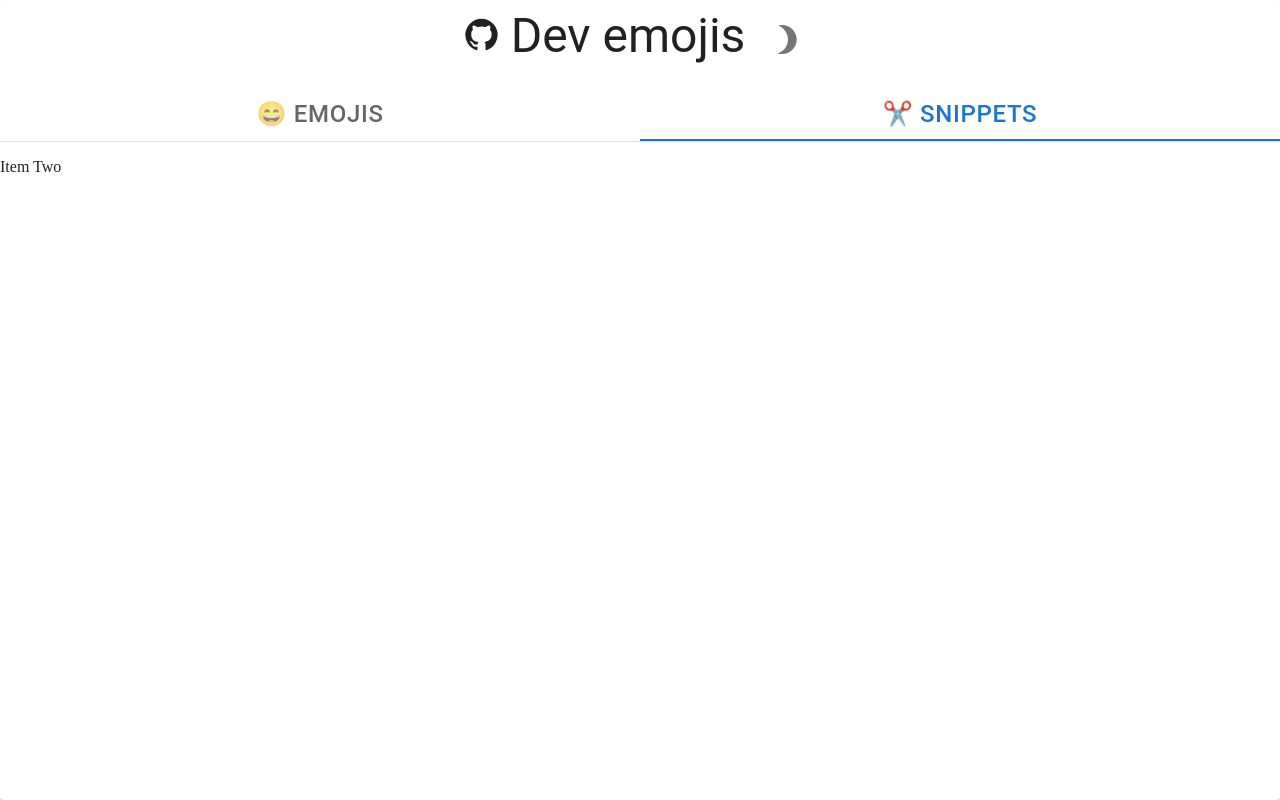
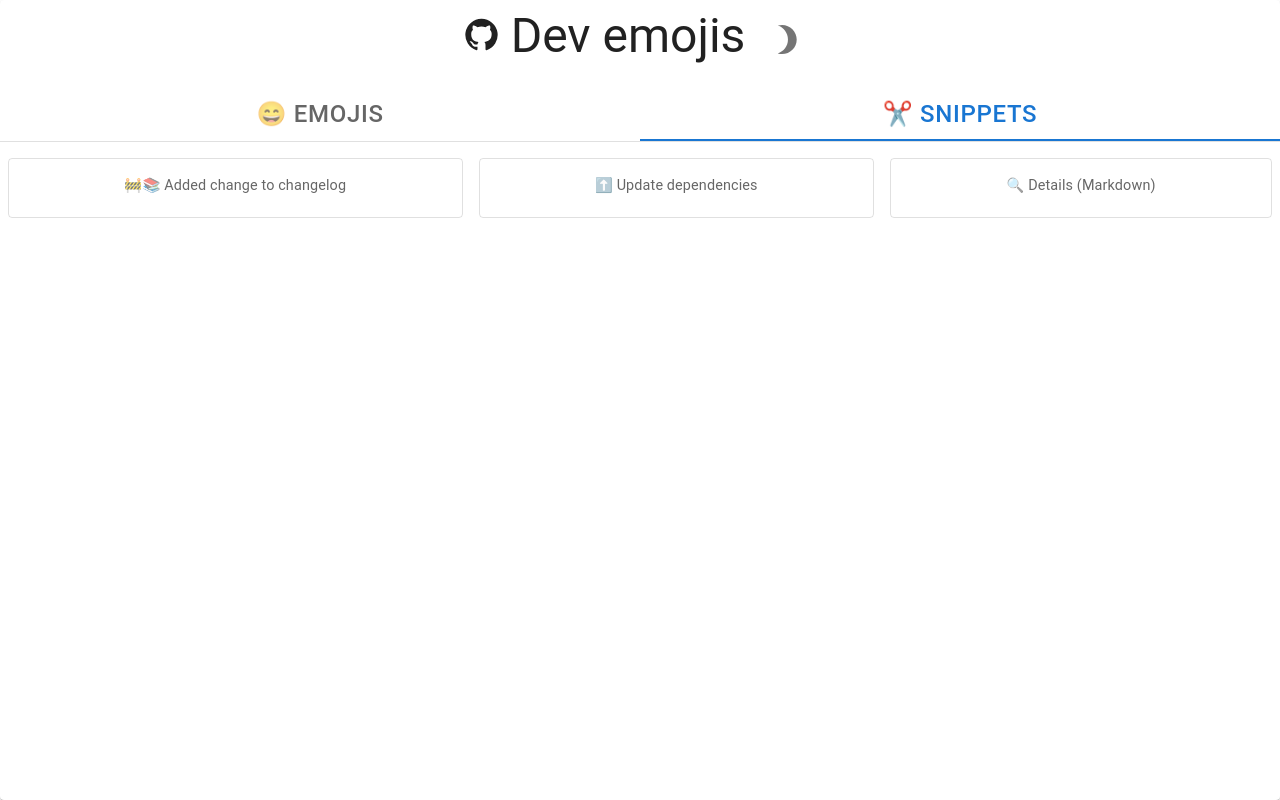
Before and after one commit to s-weigand/dev-emoji-page, a React (Vite) app: page / in a window 1280 px wide. Both pictures are taken after a click on the tab "✂️ SNIPPETS". Built offline with nearby package versions, Linux system fonts and the light colour scheme.

Commit message:
✨ Added SnippetCards

```diff
--- a/src/scss/style.scss
+++ b/src/scss/style.scss
@@ -8,6 +8,7 @@ body {
   flex-flow: row wrap;
   justify-content: center;
   gap: 1rem;
+  padding-inline: 0.5rem;
 }
 
 a.gh-link {
--- a/src/ts/App.tsx
+++ b/src/ts/App.tsx
@@ -7,6 +7,7 @@ import useMediaQuery from '@mui/material/useMediaQuery';
 import { ContentTabs } from './ContentTabs';
 import { Header } from './Header';
 import { IconCards } from './IconCards';
+import { SnippetCards } from './SnippetCards';
 
 const preferredMode = (): 'light' | 'dark' => {
   const savedTheme = localStorage.getItem('devEmojiTheme') as
@@ -66,7 +67,7 @@ export const App = (): React.ReactElement<typeof ThemeProvider> => {
               { label: '😄 Emojis', content: <IconCards /> },
               {
                 label: '✂️ Snippets',
-                content: <span>Item Two</span>,
+                content: <SnippetCards />,
               },
             ]}
           />
--- a/src/ts/CopyCardWrapper.tsx
+++ b/src/ts/CopyCardWrapper.tsx
@@ -7,7 +7,7 @@ import { SxProps } from '@mui/material/styles';
 import Tooltip from '@mui/material/Tooltip';
 
 export function CopyCardWrapper(props: {
-  children: React.ReactElement[];
+  children: React.ReactElement | React.ReactElement[];
   copyText: string;
   cardSx?: SxProps;
 }): React.ReactElement<typeof Tooltip> {
--- /dev/null
+++ b/src/ts/SnippetCards.tsx
@@ -0,0 +1,40 @@
+import React from 'react';
+
+import Tooltip from '@mui/material/Tooltip';
+import Typography from '@mui/material/Typography';
+
+import { CopyCardWrapper } from './CopyCardWrapper';
+import { Snippet, snippetList } from './snippetList';
+
+const SnippetCard = (props: {
+  snippet: Snippet;
+}): React.ReactElement<typeof Tooltip> => {
+  const { title, content } = props.snippet;
+
+  return (
+    <CopyCardWrapper
+      copyText={content}
+      cardSx={{ backgroundColor: 'inherit', flexGrow: 1 }}
+    >
+      <Typography
+        sx={{ fontSize: '0.9rem', textAlign: 'center' }}
+        color="textSecondary"
+        gutterBottom
+      >
+        {title ? title : content}
+      </Typography>
+    </CopyCardWrapper>
+  );
+};
+
+export const SnippetCards = (): React.ReactElement => {
+  return (
+    <div className="wrapper">
+      <div className="card-container">
+        {snippetList.map((snippet, index) => (
+          <SnippetCard key={index} snippet={snippet} />
+        ))}
+      </div>
+    </div>
+  );
+};
--- /dev/null
+++ b/src/ts/snippetList.ts
@@ -0,0 +1,21 @@
+export interface Snippet {
+  title?: string;
+  content: string;
+}
+
+export const snippetList: Snippet[] = [
+  { content: '🚧📚 Added change to changelog' },
+  { content: '⬆️ Update dependencies' },
+  {
+    title: '🔍 Details (Markdown)',
+    content: `\
+<details>
+  <summary>
+  </summary>
+
+  \`\`\`
+
+  \`\`\`
+</details>`,
+  },
+];
```
